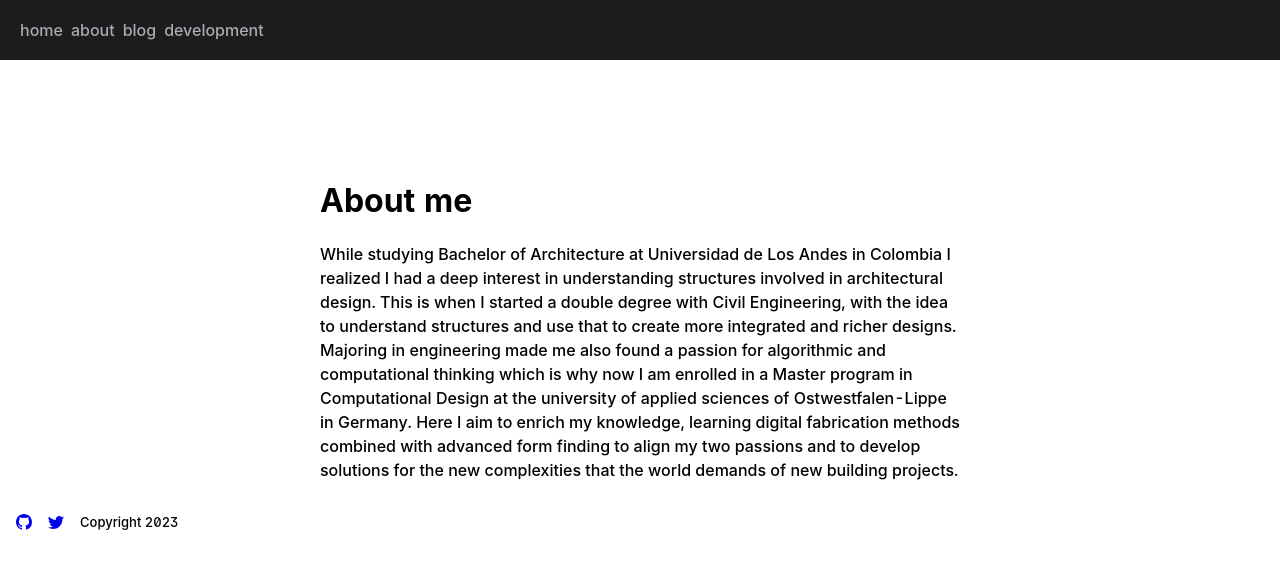
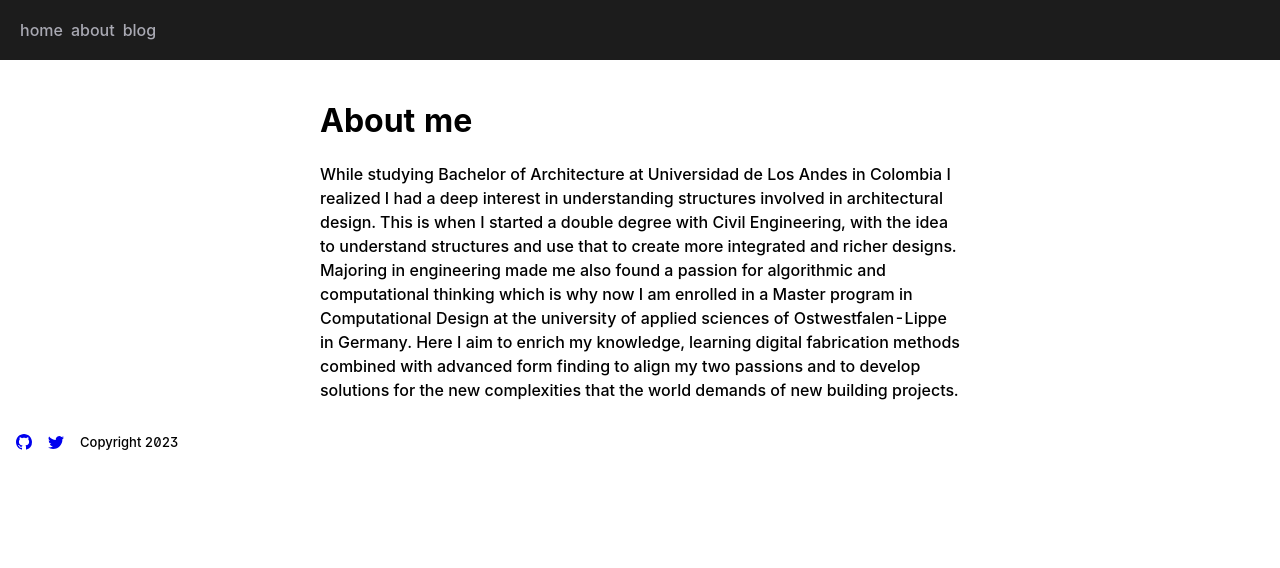
Before and after one commit to andrsbtrg/blog, a SvelteKit app: page /about in a window 1280 px wide. Shown: the top 568 px of the page. Built offline with nearby package versions, Linux system fonts and the light colour scheme.

Commit message:
Remove development page and fix styles

```diff
--- a/src/app.html
+++ b/src/app.html
@@ -8,6 +8,8 @@
 	<link href="%sveltekit.assets%/theme.css" rel="stylesheet" />
 	<meta name="viewport" content="width=device-width" />
 	<!-- <link rel="stylesheet" href="%sveltekit.assets%/app.css" type="text/css" /> -->
+
+
 	%sveltekit.head%
 </head>
 
--- a/src/lib/components/Header.svelte
+++ b/src/lib/components/Header.svelte
@@ -3,13 +3,14 @@
 		<a href="/">home</a>
 		<a href="/about">about</a>
 		<a href="/blog">blog</a>
-		<a href="/development">development</a>
 	</nav>
 </header>
 
 <style>
 	header {
 		width: 100%;
+		margin-bottom: 20px;
+
 	}
 	nav {
 		width: 100%;
--- a/src/routes/+layout.svelte
+++ b/src/routes/+layout.svelte
@@ -9,6 +9,5 @@
 	<main>
 		<slot />
 	</main>
-
 	<Footer />
 </div>
--- a/src/routes/about/+page.svelte
+++ b/src/routes/about/+page.svelte
@@ -2,10 +2,7 @@
 	<title>About - Andres Buitrago</title>
 </svelte:head>
 
-<div>
-	<div
-		style="width:100px; height:100px; border-radius:50px; background-color:white"
-	/>
+
 	<h1>About me</h1>
 	<p>
 		While studying Bachelor of Architecture at Universidad de Los
@@ -23,4 +20,3 @@
 		solutions for the new complexities that the world demands of new
 		building projects.
 	</p>
-</div>
--- a/src/routes/blog/+page.svelte
+++ b/src/routes/blog/+page.svelte
@@ -15,11 +15,14 @@
 			{post.meta.title}
 		</a>
 	</h1>
-	Published {post.meta.date}
+	<p>
+		Published: {post.meta.date}
+	</p>
 {/each}
 
 <style>
 	a {
 		text-decoration: none;
+		line-height: 1.5;
 	}
 </style>
--- a/src/routes/blog/[slug]/+page.svelte
+++ b/src/routes/blog/[slug]/+page.svelte
@@ -10,7 +10,7 @@
 	<meta property="og:title" content={data.title} />
 </svelte:head>
 
-<div>
+
 <article>
 	<h1>{data.title}</h1>
 	<p>Published: {data.date}</p>
@@ -33,4 +33,3 @@
 		</ul>
 	</aside>
 {/if}
-</div>
```
Also changed, not shown: src/routes/development/+page.md (deleted, +0 -14 lines). Lines whose indentation alone changed are shown as unchanged.
